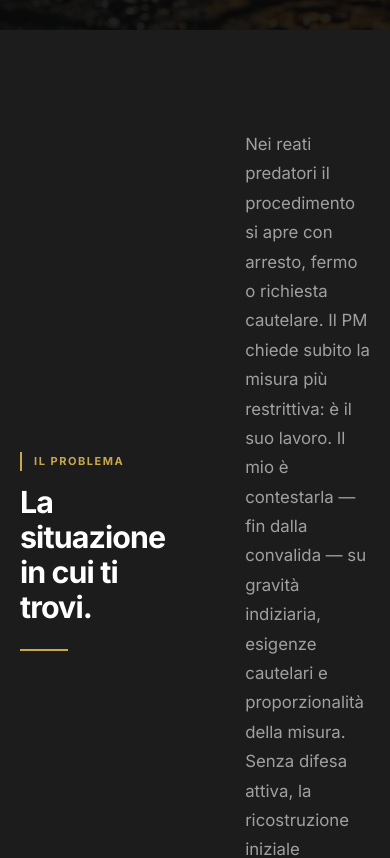
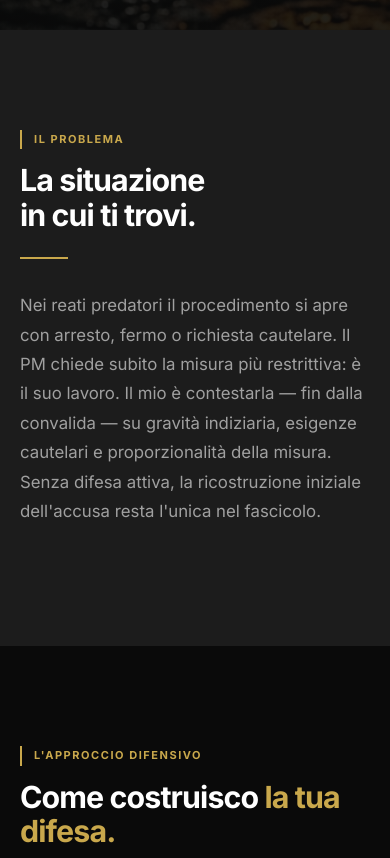
Before and after one commit to scamforscam/vecchioni-v4, a website: page rapine-reati-predatori.html in a window 390 px wide. Shown: the part 860-1718 px from the top of the page. Drawn offline with Linux system fonts and the light colour scheme.

Commit message:
ux: fix layout mobile sezione 'Il problema' (.problem-grid mobile-first) sulle pagine reato
- Sezione "Il problema / La situazione in cui ti trovi" delle 3 pdp reato
  aveva inline style desktop-first (grid 1fr 1.4fr fisso) che mostrava 2
  colonne anche a 463px, illeggibile su mobile
- Estratto inline style → classe .problem-grid con regole mobile-first:
  default 1 colonna + gap 32px, due colonne 1fr 1.4fr solo da min-width:768px
- HTML container: class="wrap" + inline style → class="wrap problem-grid"
- Applicato su stupefacenti.html, rapine-reati-predatori.html,
  reati-contro-la-persona.html (identico nei tre file)

```diff
--- a/rapine-reati-predatori.html
+++ b/rapine-reati-predatori.html
@@ -94,6 +94,8 @@ body{font-family:'Inter',-apple-system,BlinkMacSystemFont,sans-serif;background:
 .cross-card:hover{border-color:var(--gold);background:var(--black)}
 .cross-card-title{font-size:14px;font-weight:600;color:var(--white);line-height:1.3}.cross-card-sub{font-size:12px;color:var(--grey-d);margin-top:3px}
 .cta-grid{display:grid;grid-template-columns:1fr 1fr;gap:80px;align-items:flex-start}
+.problem-grid{display:grid;grid-template-columns:1fr;gap:32px}
+@media(min-width:768px){.problem-grid{grid-template-columns:1fr 1.4fr;gap:80px;align-items:center}}
 .cta-urgency{border-left:2px solid var(--gold);padding:14px 20px;background:var(--gold-dim);font-size:1rem;color:var(--white);font-weight:600;line-height:1.5;margin:20px 0 28px}
 .trust-list{display:flex;flex-direction:column;gap:14px}.trust-item{display:flex;align-items:center;gap:12px;font-size:14px;color:var(--grey)}.trust-dot{width:6px;height:6px;background:var(--gold);flex-shrink:0}
 .form-card{background:var(--anthracite);border:1px solid var(--border);padding:44px 40px}
@@ -146,7 +148,7 @@ footer{background:var(--black-deep,#050505);border-top:1px solid var(--gold);pad
 </div>
 
 <section class="sec" style="background:var(--anthracite)">
-  <div class="wrap" style="display:grid;grid-template-columns:1fr 1.4fr;gap:80px;align-items:center">
+  <div class="wrap problem-grid">
     <div class="fi"><p class="lbl">Il problema</p><h2 class="st">La situazione<br>in cui ti trovi.</h2><div style="width:48px;height:2px;background:var(--gold);margin-top:24px"></div></div>
     <div class="fi d2">
       <p class="bt" style="margin-bottom:20px">Nei reati predatori il procedimento si apre con arresto, fermo o richiesta cautelare. Il PM chiede subito la misura più restrittiva: è il suo lavoro. Il mio è contestarla — fin dalla convalida — su gravità indiziaria, esigenze cautelari e proporzionalità della misura. Senza difesa attiva, la ricostruzione iniziale dell'accusa resta l'unica nel fascicolo.</p>
```
Also changed, not shown: reati-contro-la-persona.html (+3 -1 lines), stupefacenti.html (+3 -1 lines).
